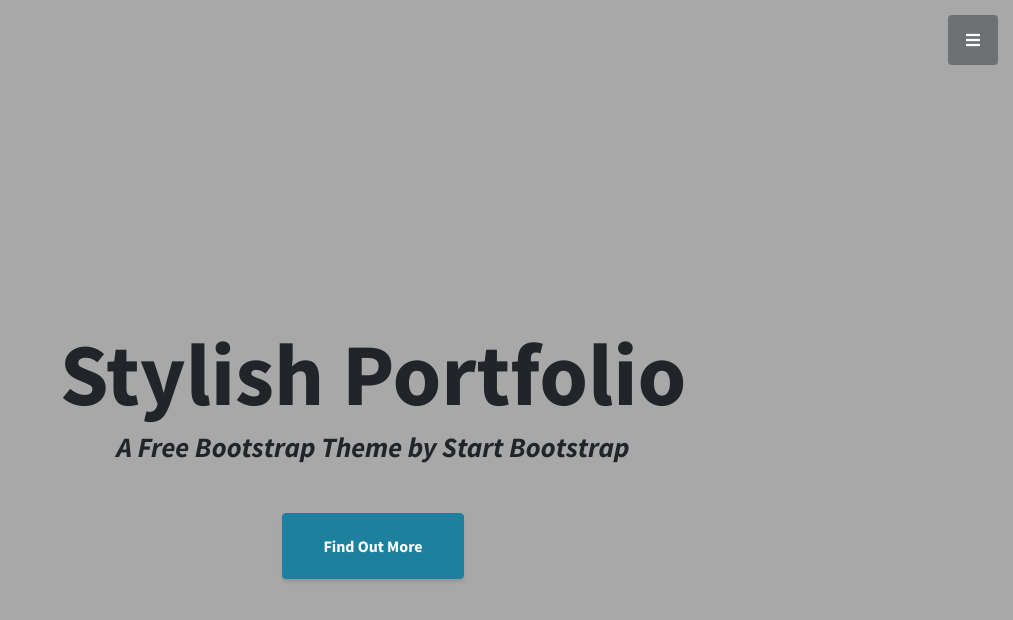
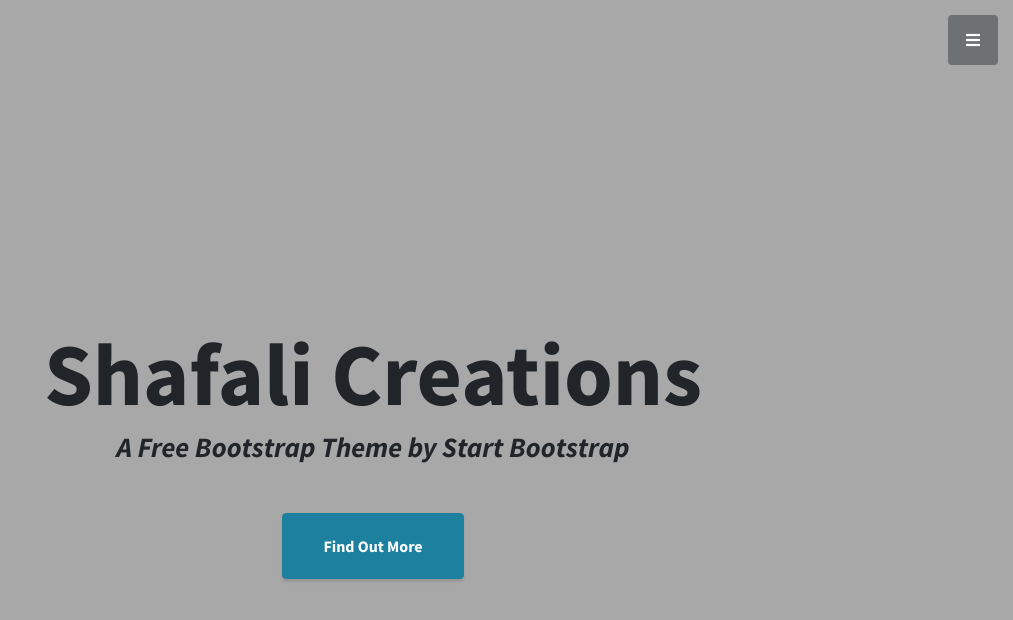
Before and after one commit to shafalicreations/shafalicreations.github.io, a Jekyll site: the page built from index.html, in a window 1280 px wide and 900 px high. Shown: the top 620 px of the window, without its empty margins (267-1280 px from the left). Built offline with Jekyll 4.4.1, drawn with Linux system fonts in a browser that asks for light colours.

Commit message:
Name change

```diff
--- a/_includes/header.html
+++ b/_includes/header.html
@@ -1,6 +1,6 @@
 <header class="masthead d-flex">
     <div class="container text-center my-auto">
-        <h1 class="mb-1">Stylish Portfolio</h1>
+        <h1 class="mb-1">Shafali Creations</h1>
         <h3 class="mb-5">
           <em>A Free Bootstrap Theme by Start Bootstrap</em>
         </h3>
--- a/index.html
+++ b/index.html
@@ -1,6 +1,6 @@
 ---
 layout: default
-title: Stylish Portfolio
+title: Shafali Creations
 ---
 <!-- About -->
 <section class="content-section bg-light" id="about">
```
